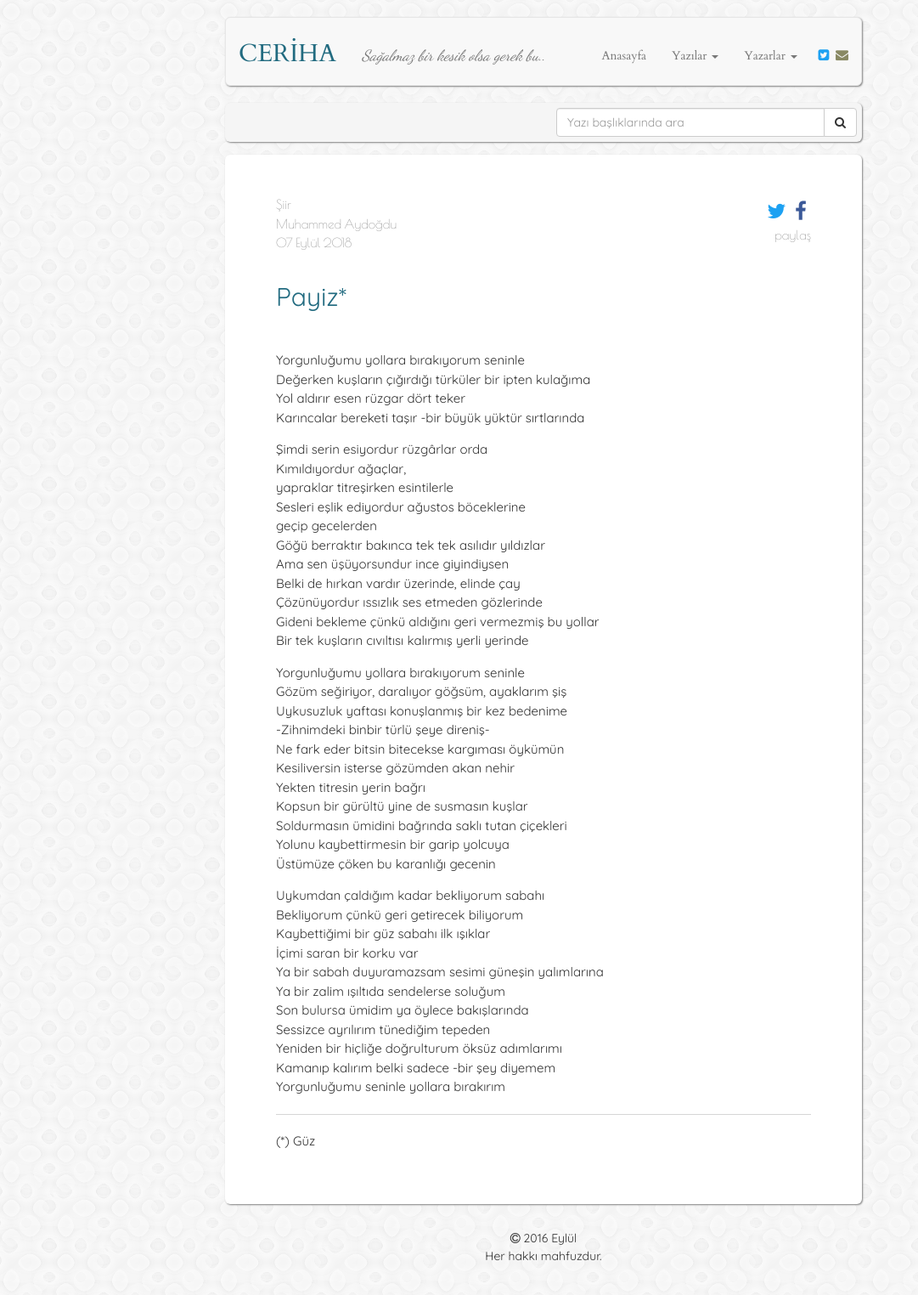
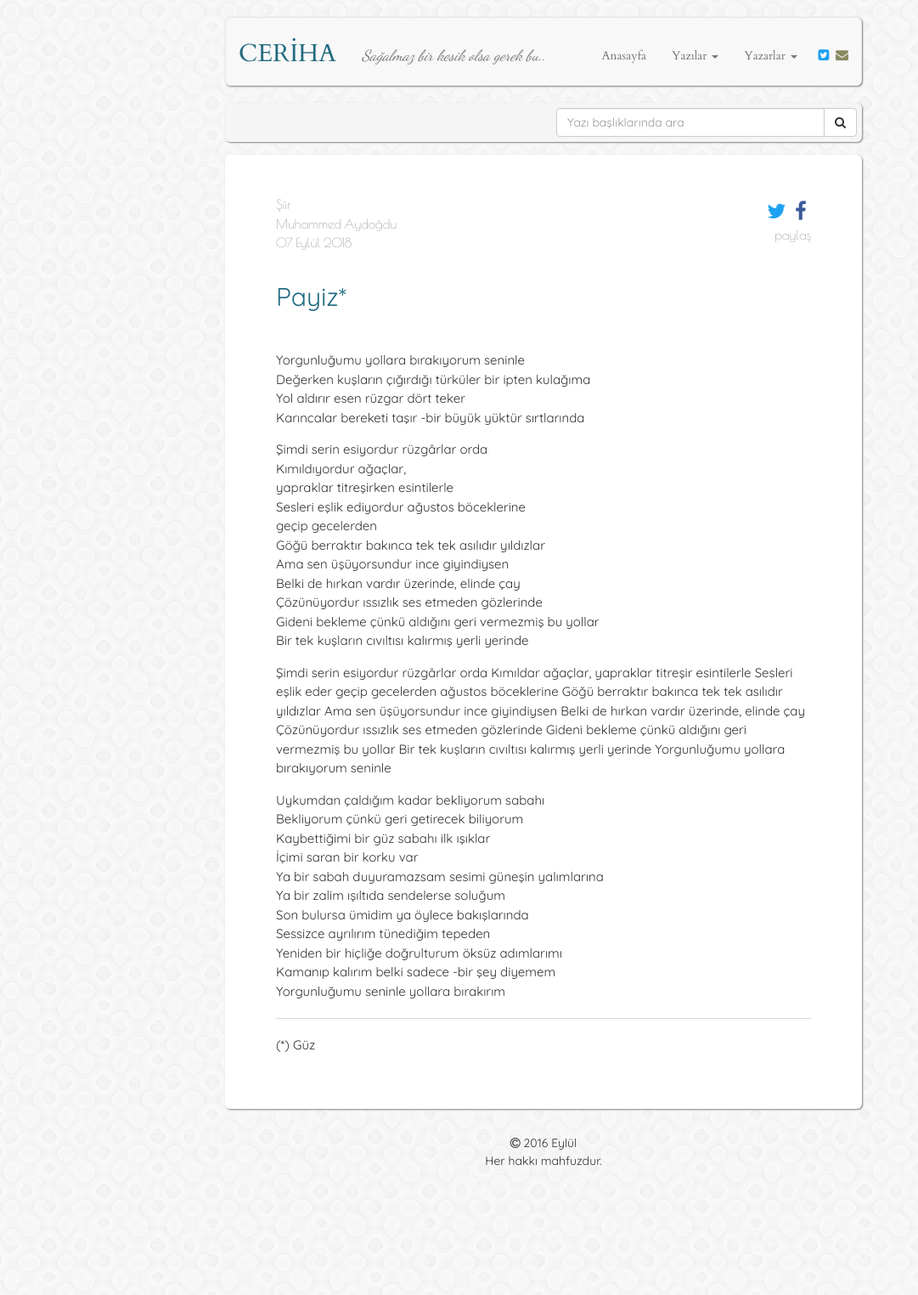
Before and after one commit to muhammedaydogdu/muhammedaydogdu.github.io, a Jekyll site: the page built from _posts/2018-09-07-payiz.md, in a window 1280 px wide. Shown: the whole page at 85% size, without its empty margins (0-1081 px from the left). Built offline with Jekyll 4.4.1, drawn with Linux system fonts in a browser that asks for light colours; some web fonts are replaced; after the commit the page ends 1412 px from its top, so only the background shows below that.

Commit message:
Update 2018-09-07-payiz.md

```diff
--- a/_posts/2018-09-07-payiz.md
+++ b/_posts/2018-09-07-payiz.md
@@ -26,17 +26,17 @@ Belki de hırkan vardır üzerinde, elinde çay
 Gideni bekleme çünkü aldığını geri vermezmiş bu yollar
 Bir tek kuşların cıvıltısı kalırmış yerli yerinde
 
+Şimdi serin esiyordur rüzgârlar orda
+Kımıldar ağaçlar, yapraklar titreşir esintilerle
+Sesleri eşlik eder geçip gecelerden
+ağustos böceklerine
+Göğü berraktır bakınca tek tek asılıdır yıldızlar
+Ama sen üşüyorsundur ince giyindiysen
+Belki de hırkan vardır üzerinde, elinde çay
+Çözünüyordur ıssızlık ses etmeden gözlerinde
+Gideni bekleme çünkü aldığını geri vermezmiş bu yollar
+Bir tek kuşların cıvıltısı kalırmış yerli yerinde
 Yorgunluğumu yollara bırakıyorum seninle
-Gözüm seğiriyor, daralıyor göğsüm, ayaklarım şiş
-Uykusuzluk yaftası konuşlanmış bir kez bedenime
--Zihnimdeki binbir türlü şeye direniş-
-Ne fark eder bitsin bitecekse kargıması öykümün
-Kesiliversin isterse gözümden akan nehir
-Yekten titresin yerin bağrı
-Kopsun bir gürültü yine de susmasın kuşlar
-Soldurmasın ümidini bağrında saklı tutan çiçekleri
-Yolunu kaybettirmesin bir garip yolcuya
-Üstümüze çöken bu karanlığı gecenin
 
 Uykumdan çaldığım kadar bekliyorum sabahı
 Bekliyorum çünkü geri getirecek biliyorum
```
